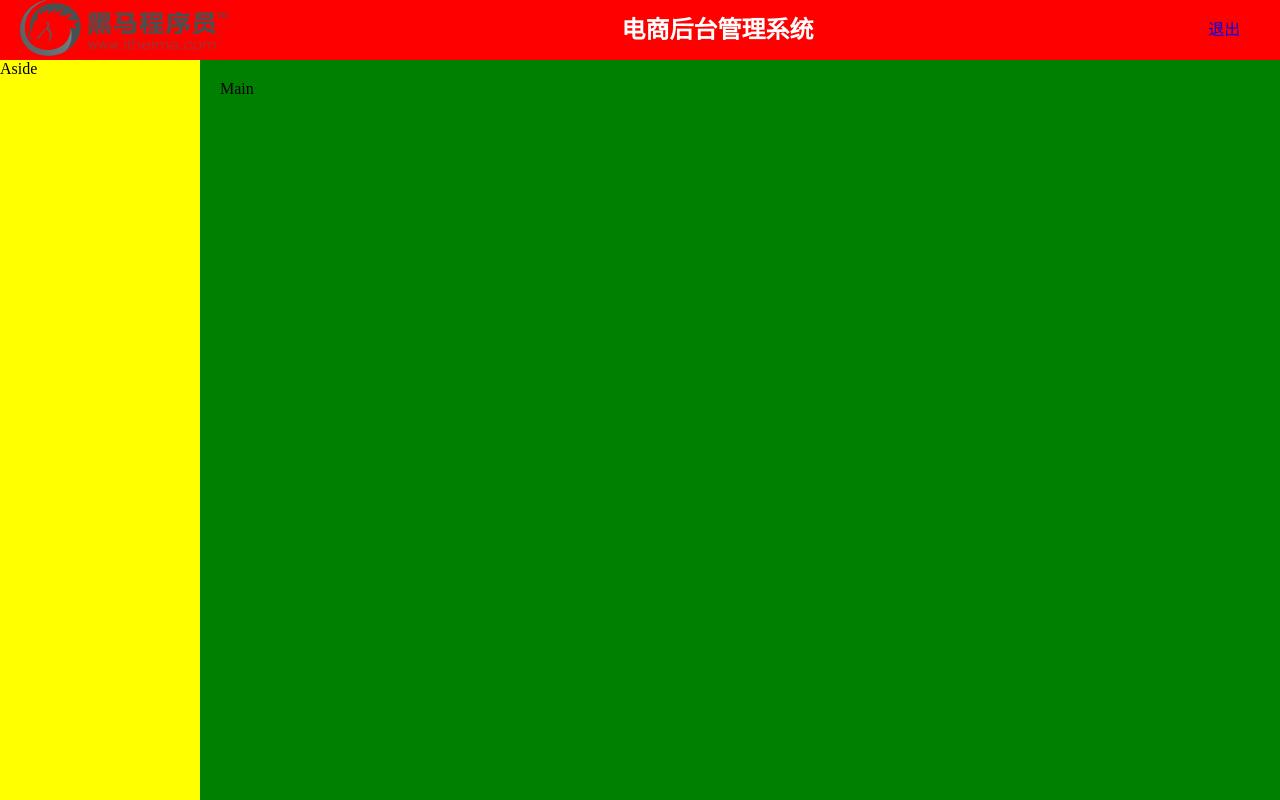
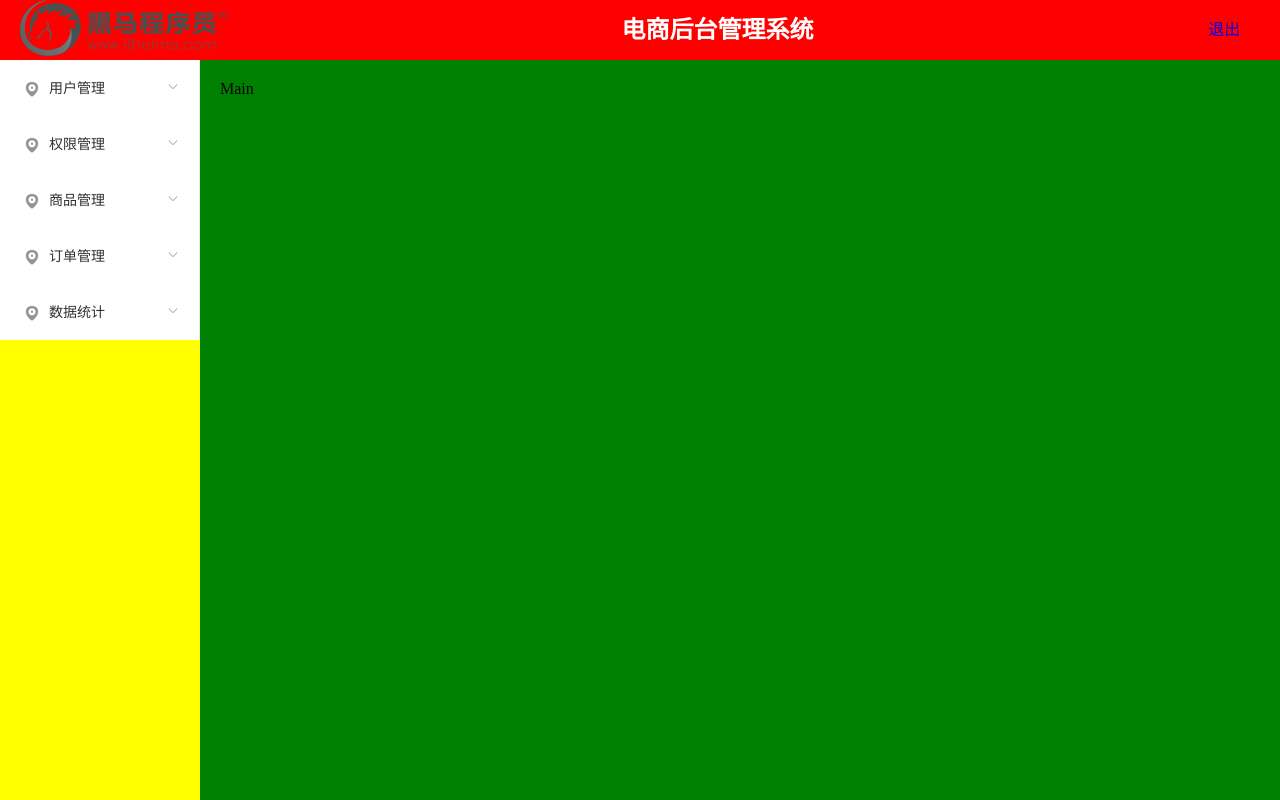
Before and after one commit to chujian0325/shopmanager20190901vue, a Vue app: page /#/home in a window 1280 px wide. Built offline with nearby package versions, Linux system fonts and the light colour scheme.

Commit message:
home主页侧边栏完成

```diff
--- a/src/components/home.vue
+++ b/src/components/home.vue
@@ -3,7 +3,7 @@
     <el-header>
       <el-col>
         <el-col :span="4">
-          <img src="../assets/logo.png" alt="">
+          <img src="../assets/logo.png" alt />
         </el-col>
         <el-col :span="19" class="middle">
           <h2>电商后台管理系统</h2>
@@ -14,7 +14,63 @@
       </el-col>
     </el-header>
     <el-container>
-      <el-aside width="200px" class="aside">Aside</el-aside>
+      <el-aside width="200px" class="aside">
+        <el-menu :unique-opened="true" :router="true" default-active="2" class="el-menu-vertical-demo">
+          <el-submenu index="1">
+            <template slot="title">
+              <i class="el-icon-location"></i>
+              <span>用户管理</span>
+            </template>
+            <el-menu-item index="1-1">
+              <i class="el-icon-menu"></i>用户列表
+            </el-menu-item>
+          </el-submenu>
+           <el-submenu index="2">
+            <template slot="title">
+              <i class="el-icon-location"></i>
+              <span>权限管理</span>
+            </template>
+            <el-menu-item index="1-1">
+              <i class="el-icon-menu"></i>角色列表
+            </el-menu-item><el-menu-item index="1-1">
+              <i class="el-icon-menu"></i>权限列表
+            </el-menu-item>
+          </el-submenu>
+           <el-submenu index="3">
+            <template slot="title">
+              <i class="el-icon-location"></i>
+              <span>商品管理</span>
+            </template>
+            <el-menu-item index="1-1">
+              <i class="el-icon-menu"></i>商品列表
+            </el-menu-item>
+            <el-menu-item index="1-1">
+              <i class="el-icon-menu"></i>分类参数
+            </el-menu-item>
+            <el-menu-item index="1-1">
+              <i class="el-icon-menu"></i>商品分类
+            </el-menu-item>
+          </el-submenu>
+           <el-submenu index="4">
+            <template slot="title">
+              <i class="el-icon-location"></i>
+              <span>订单管理</span>
+            </template>
+            <el-menu-item index="1-1">
+              <i class="el-icon-menu"></i>订单列表
+            </el-menu-item>
+          </el-submenu>
+          <el-submenu index="5">
+            <template slot="title">
+              <i class="el-icon-location"></i>
+              <span>数据统计</span>
+            </template>
+            <el-menu-item index="1-1">
+              <i class="el-icon-menu"></i>数据报表
+            </el-menu-item>
+          </el-submenu>
+        </el-menu>
+      </el-aside>
       <el-main class="main">Main</el-main>
     </el-container>
   </el-container>
```
